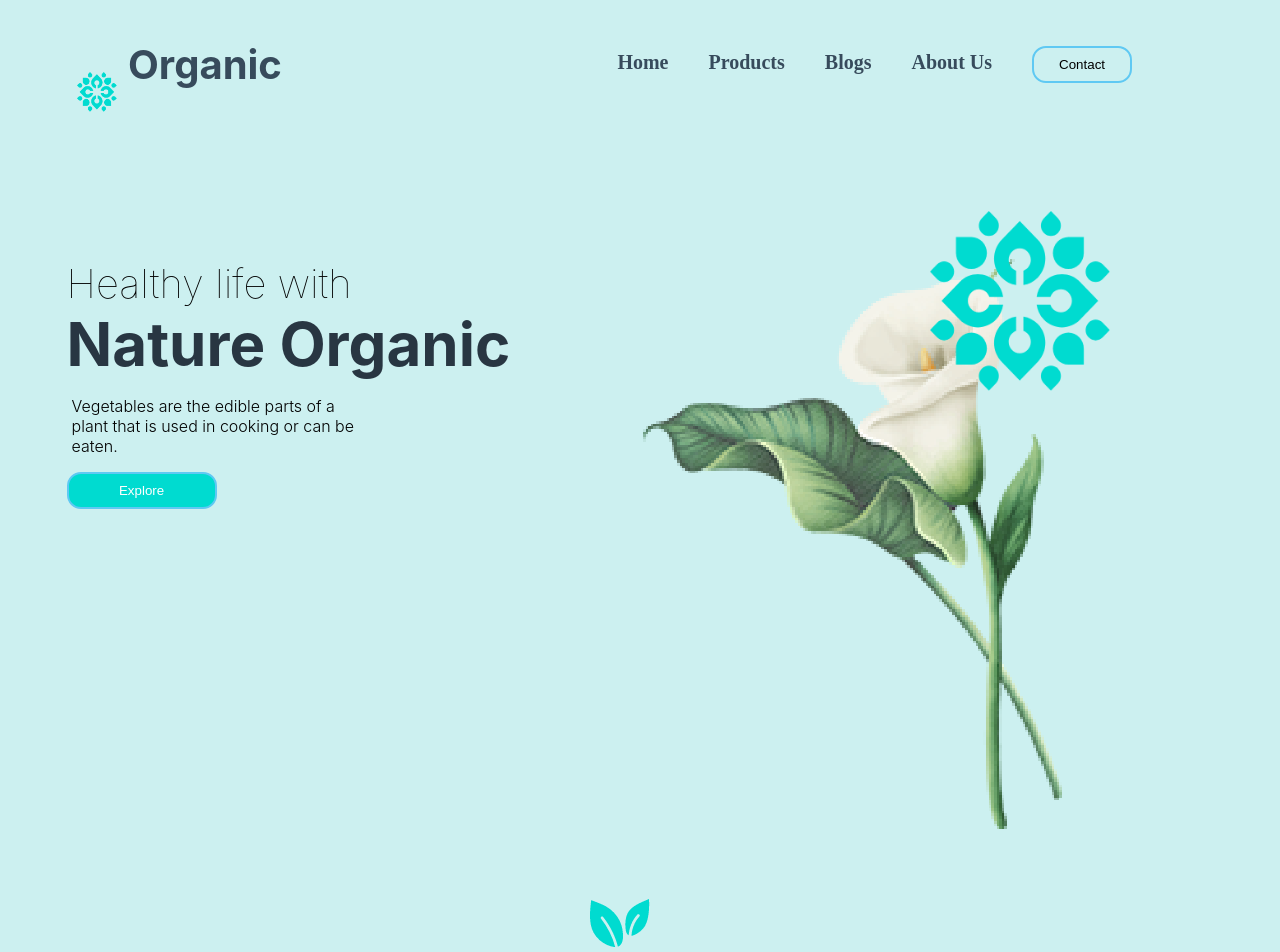
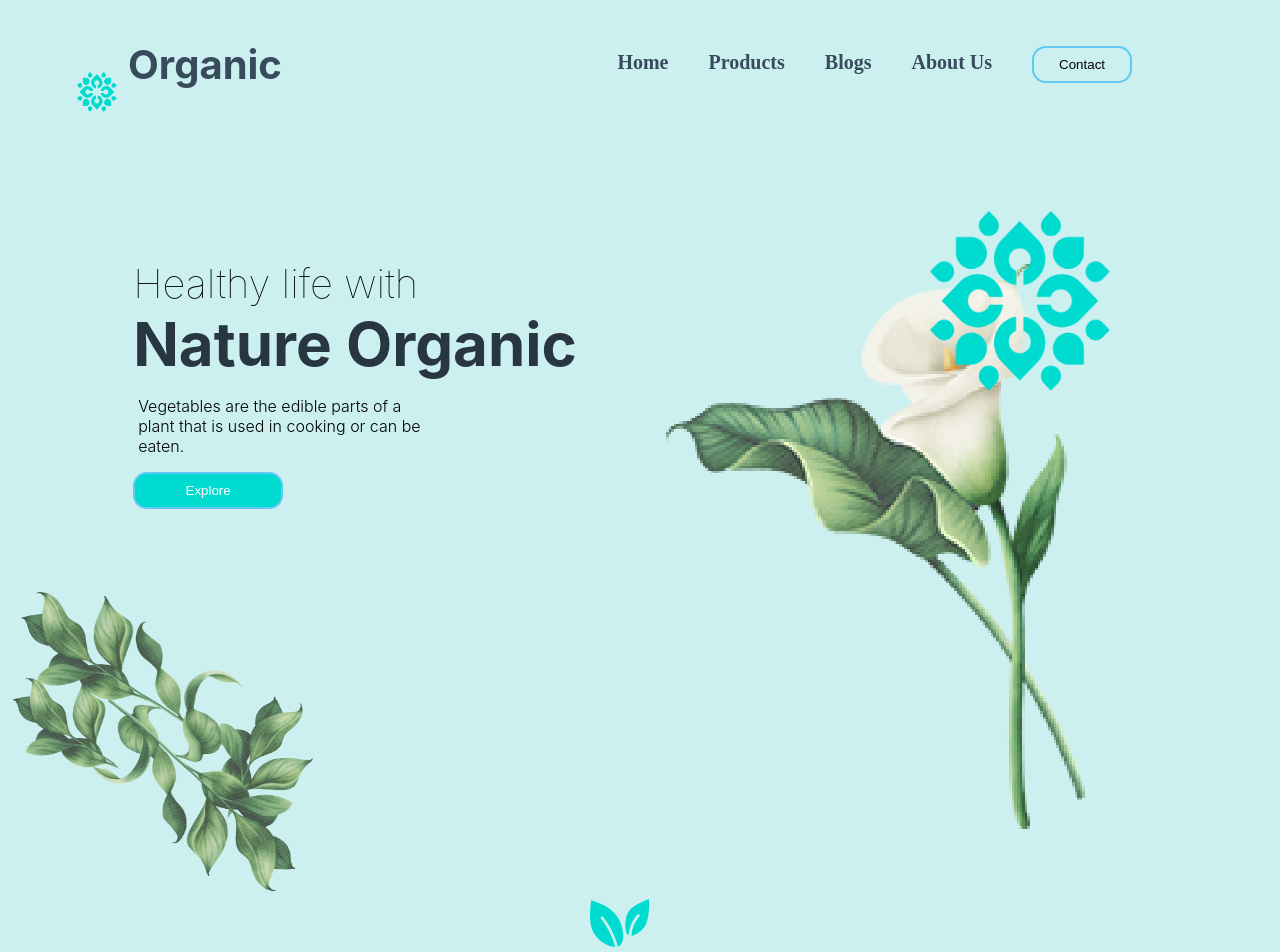
Before and after one commit to Zuvo007/Organic-react, a React (Create React App) app: page / in a window 1280 px wide. Shown: the top 952 px of the page. Built offline with nearby package versions, Linux system fonts and the light colour scheme.

Commit message:
brief component updated

```diff
--- a/src/components/Brief.css
+++ b/src/components/Brief.css
@@ -1,12 +1,21 @@
+/* all required css for the Brief component */
+
 .briefs-wrapper {
   margin-top: 100px;
   display: flex;
   justify-content: space-around;
-
 }
 
 .briefs-wrapper {
   height: 600px;
+}
+
+.left-side-img {
+  height: 300px;
+  width: 300px;
+  position: absolute;
+  top: 74%;
+  left: 1%;
 }
 
 .brief-description-title {
@@ -48,7 +57,6 @@
   right: 9%;
   height: 240px;
   width: 240px;
-
 }
 .logo-image {
   height: 180px;
@@ -57,5 +65,4 @@
   left: 2%;
   top: -20%;
   z-index: 2;
-
 }
--- a/src/components/Brief.js
+++ b/src/components/Brief.js
@@ -2,10 +2,14 @@ import React from "react";
 import "./Brief.css";
 import logoProtoImg from "../asset/Group 228.png";
 import flowerImg from "../asset/Group 195.png";
+import leafImg from "../asset/Group 134.png";
 
-function Brief() {
+const Brief = () => {
   return (
     <div className="briefs-wrapper">
+      <div className="left-side-img-wrapper">
+        <img src={leafImg} className="left-side-img" alt="Not found" />
+      </div>
       <div className="brief-description">
         <div className="brief-description-title">Healthy life with</div>
         <div className="brief-description-subtitle">Nature Organic</div>
@@ -20,13 +24,13 @@ function Brief() {
         </div>
       </div>
       <div className="brief-section-img">
-        <img src={flowerImg} alt="" srcset="" />
+        <img src={flowerImg} alt="Not found" />
       </div>
       <div className="logo-proto-helper">
-        <img src={logoProtoImg} className = "logo-image" alt="No image Found" srcset="" />
+        <img src={logoProtoImg} className="logo-image" alt="Not Found" />
       </div>
     </div>
   );
-}
+};
 
 export default Brief;
```
Lines whose indentation alone changed are shown as unchanged.
